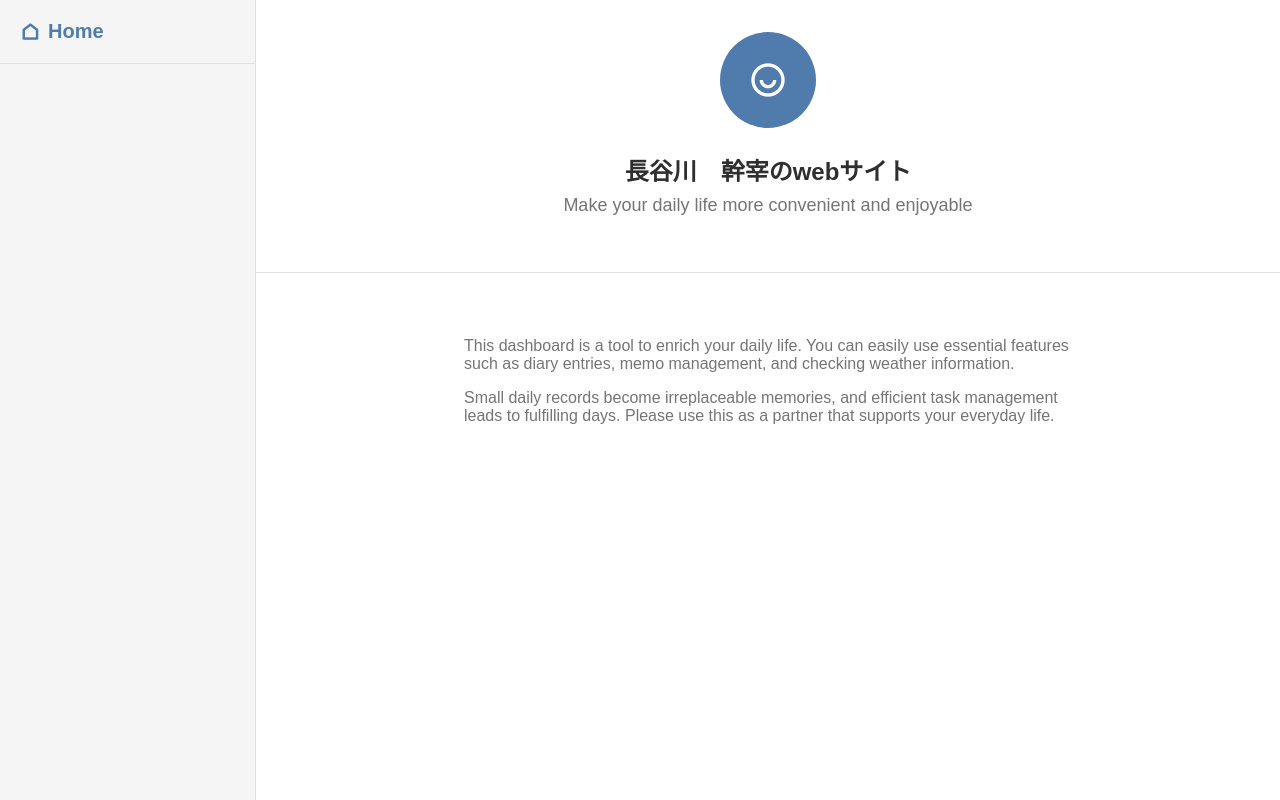
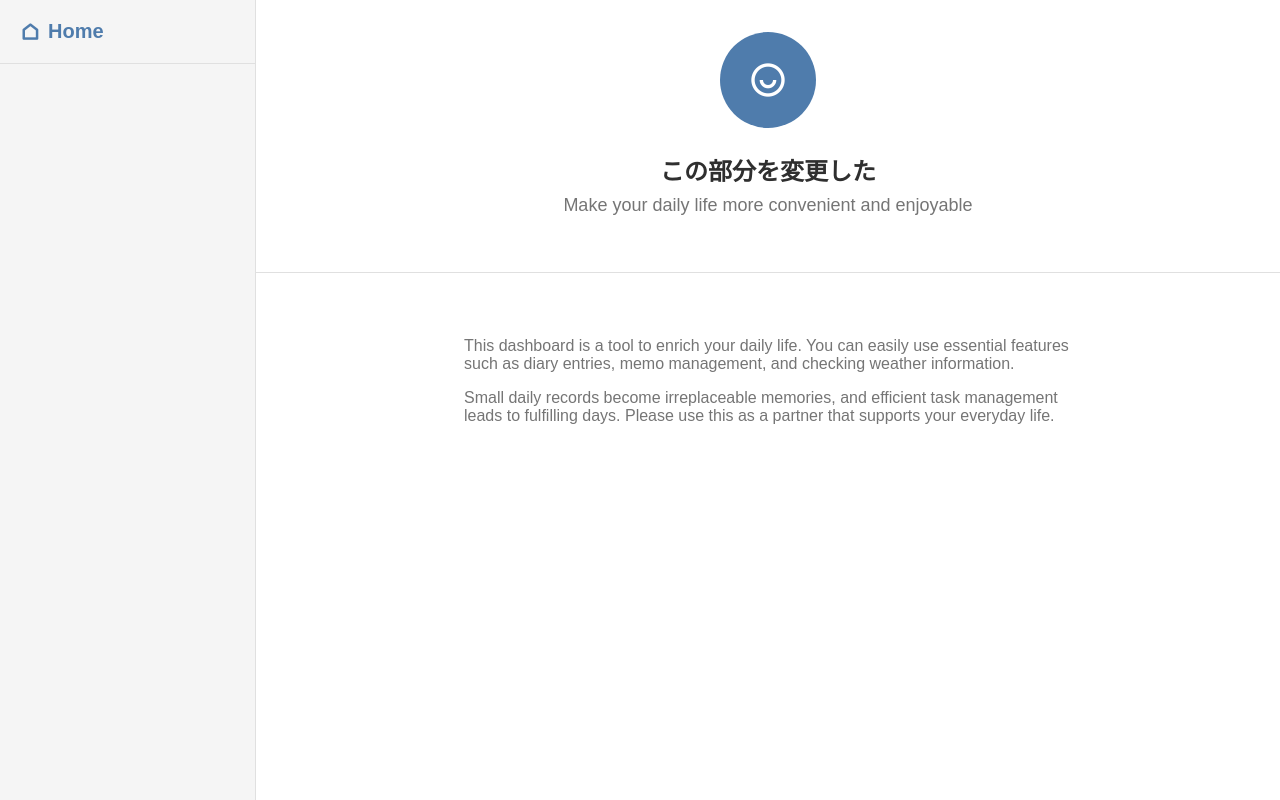
Before and after one commit to kappappa633/my-first-web-app, a plain HTML site: page index.html in a window 1280 px wide. Drawn offline with nearby package versions, Linux system fonts and the light colour scheme.

Commit message:
Update index.html

```diff
--- a/index.html
+++ b/index.html
@@ -28,7 +28,7 @@
             <div class="profile-circle">
               <span class="ri-user-smile-line"></span>
             </div>
-            <h1 class="section-title">長谷川　幹宰のwebサイト</h1>
+            <h1 class="section-title">この部分を変更した</h1>
             <p class="section-subtitle">
               Make your daily life more convenient and enjoyable
             </p>
```
